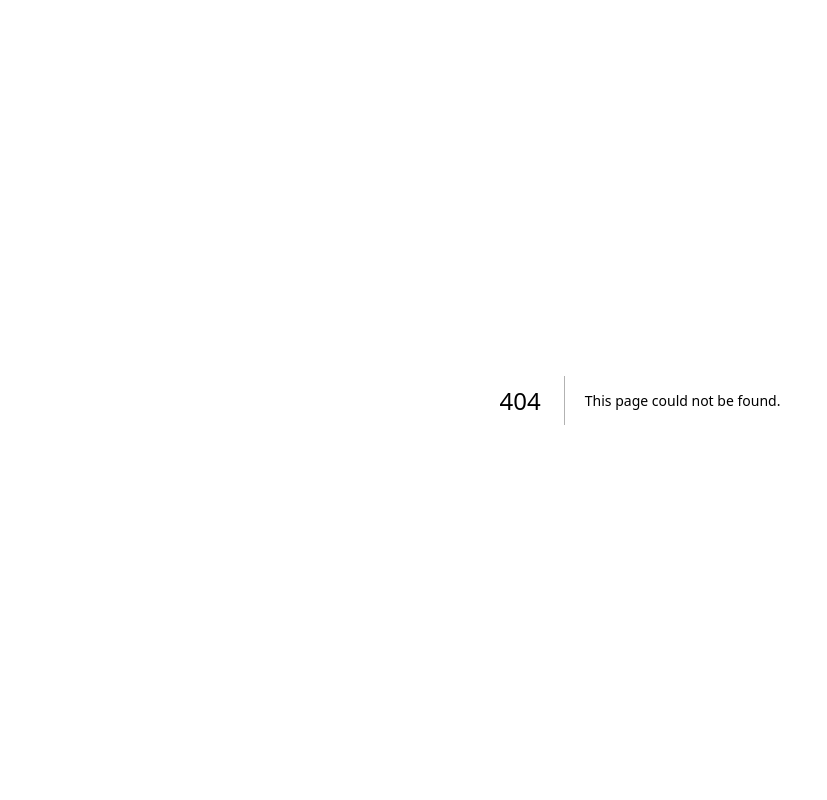
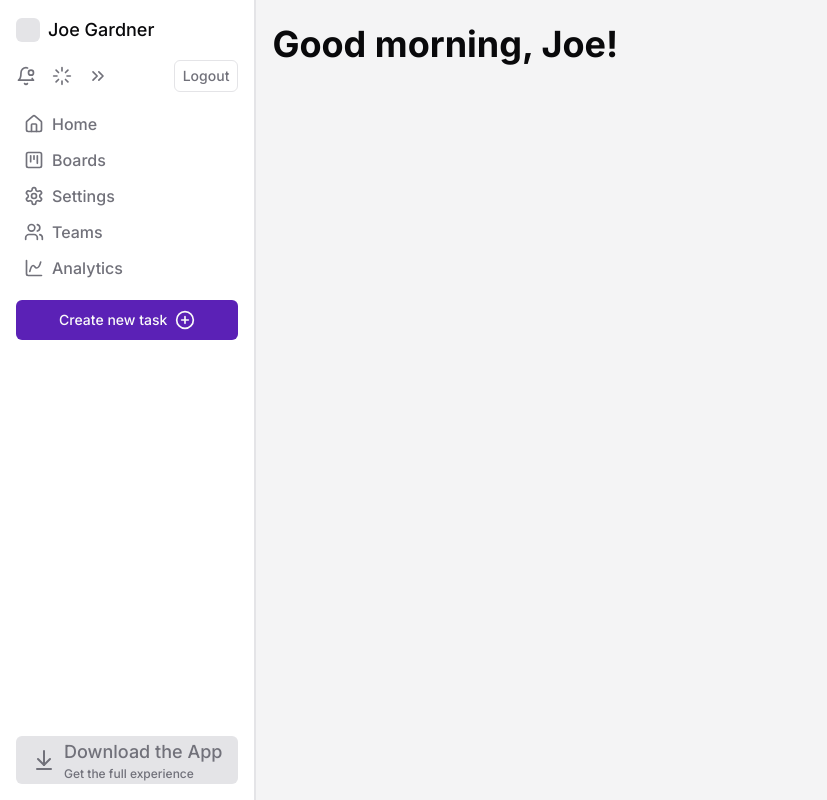
Before and after one commit to SattuSupari21/workflo, a Next.js app in the folder frontend/: page /dashboard in a window 1280 px wide. Before the commit this address had no page. Shown: the whole page, without its empty margins (0-827 px from the left). Built offline with nearby package versions, Linux system fonts and the light colour scheme.

Commit message:
add sidebar

```diff
--- a/frontend/app/auth/login/page.tsx
+++ b/frontend/app/auth/login/page.tsx
@@ -22,7 +22,7 @@ export default function Login() {
         </Button>
         <span className="m-auto text-zinc-500">
           Don't have an account? Create a{" "}
-          <Link href={"/"} className="text-blue-600">
+          <Link href={"/auth/signup"} className="text-blue-600">
             new account
           </Link>
           .
--- a/frontend/app/auth/signup/page.tsx
+++ b/frontend/app/auth/signup/page.tsx
@@ -27,7 +27,7 @@ export default function Login() {
         </Button>
         <span className="m-auto text-zinc-500">
           Already have an account?{" "}
-          <Link href={"/"} className="text-blue-600">
+          <Link href={"/auth/login"} className="text-blue-600">
             Log in
           </Link>
           .
--- /dev/null
+++ b/frontend/app/dashboard/layout.tsx
@@ -0,0 +1,14 @@
+import Sidebar from "@/components/Sidebar";
+
+export default function DashboardLayout({
+  children,
+}: Readonly<{
+  children: React.ReactNode;
+}>) {
+  return (
+    <div className="flex">
+      <Sidebar />
+      {children}
+    </div>
+  );
+}
--- /dev/null
+++ b/frontend/app/dashboard/page.tsx
@@ -0,0 +1,7 @@
+export default function Dashboard() {
+  return (
+    <div className="w-full bg-zinc-100 pt-6 pl-4">
+      <span className="text-4xl font-bold">Good morning, Joe!</span>
+    </div>
+  );
+}
--- /dev/null
+++ b/frontend/components/Sidebar.tsx
@@ -0,0 +1,87 @@
+import {
+  ArrowDownToLine,
+  BellDot,
+  ChartSpline,
+  ChevronsRight,
+  CirclePlus,
+  House,
+  Loader,
+  Settings,
+  SquareKanban,
+  Users,
+} from "lucide-react";
+import Image from "next/image";
+import { Button } from "./ui/button";
+
+export default function Sidebar() {
+  return (
+    <div className="w-[285px] h-screen flex flex-col gap-4 border-r-2 p-4">
+      <div className="flex gap-2 items-center">
+        <div className="w-6 h-6 bg-zinc-200 rounded-md"></div>
+        <span className="text-lg font-medium">Joe Gardner</span>
+      </div>
+
+      <div className="flex items-center justify-between text-zinc-500">
+        <div className="flex gap-4">
+          <BellDot className="w-5 h-5 " />
+          <Loader className="w-5 h-5 " />
+          <ChevronsRight className="w-5 h-5 " />
+        </div>
+        <Button className="text-sm h-8 px-2" variant={"outline"}>
+          Logout
+        </Button>
+      </div>
+
+      <div className="flex flex-col gap-1 text-zinc-500">
+        <Button
+          className="text-md h-8 px-2 justify-start gap-2"
+          variant={"ghost"}
+        >
+          <House className="w-5 h-5" />
+          Home
+        </Button>
+        <Button
+          className="text-md h-8 px-2 justify-start gap-2"
+          variant={"ghost"}
+        >
+          <SquareKanban className="w-5 h-5" />
+          Boards
+        </Button>
+        <Button
+          className="text-md h-8 px-2 justify-start gap-2"
+          variant={"ghost"}
+        >
+          <Settings className="w-5 h-5" />
+          Settings
+        </Button>
+        <Button
+          className="text-md h-8 px-2 justify-start gap-2"
+          variant={"ghost"}
+        >
+          <Users className="w-5 h-5" />
+          Teams
+        </Button>
+        <Button
+          className="text-md h-8 px-2 justify-start gap-2"
+          variant={"ghost"}
+        >
+          <ChartSpline className="w-5 h-5" />
+          Analytics
+        </Button>
+      </div>
+
+      <Button className="bg-violet-800 hover:bg-violet-900">
+        Create new task
+        <CirclePlus className="w-5 h-5 ml-2" />
+      </Button>
+
+      <Button className="bg-zinc-200 hover:bg-zinc-300 text-zinc-500 flex items-center justify-between py-6 gap-2 mt-auto">
+        <ArrowDownToLine />
+        <div className="flex flex-col text-start">
+          <span className="text-lg">Download the App</span>
+          <span className="text-xs">Get the full experience</span>
+        </div>
+      </Button>
+    </div>
+  );
+}
```
